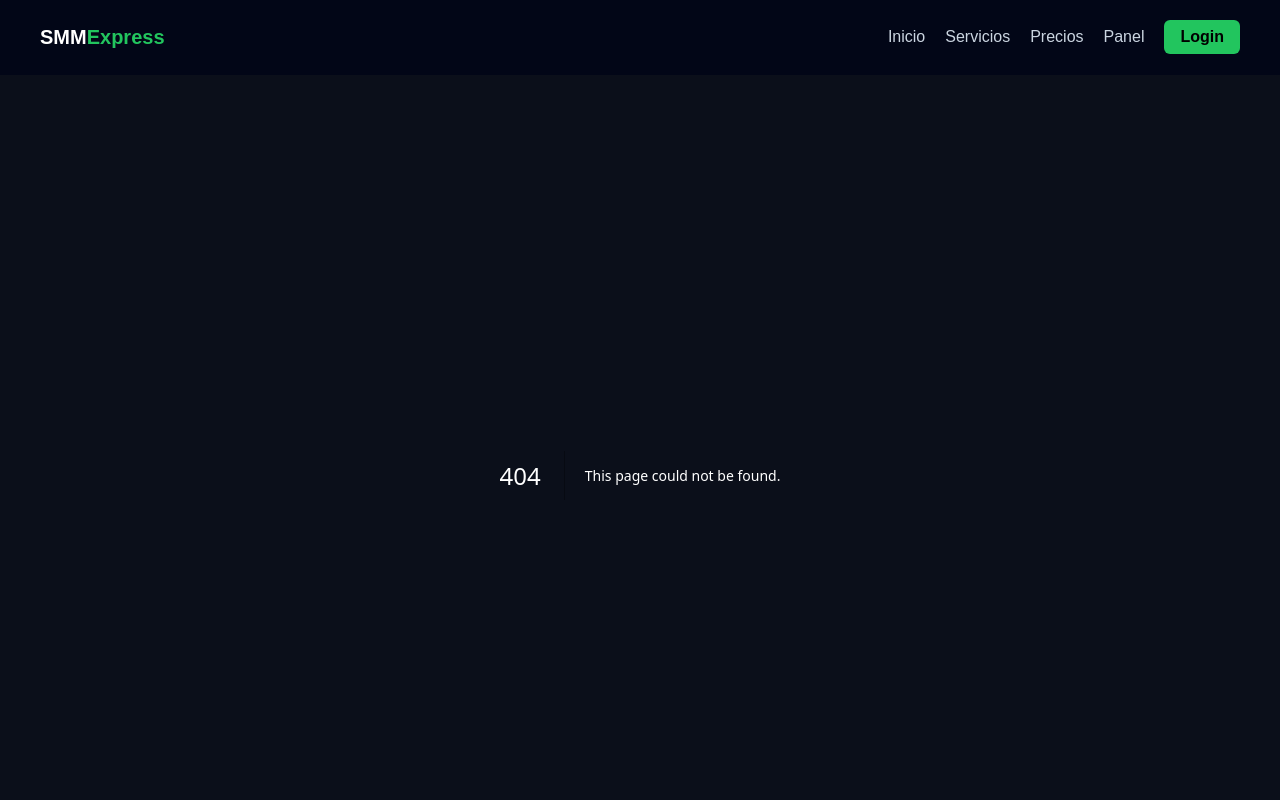
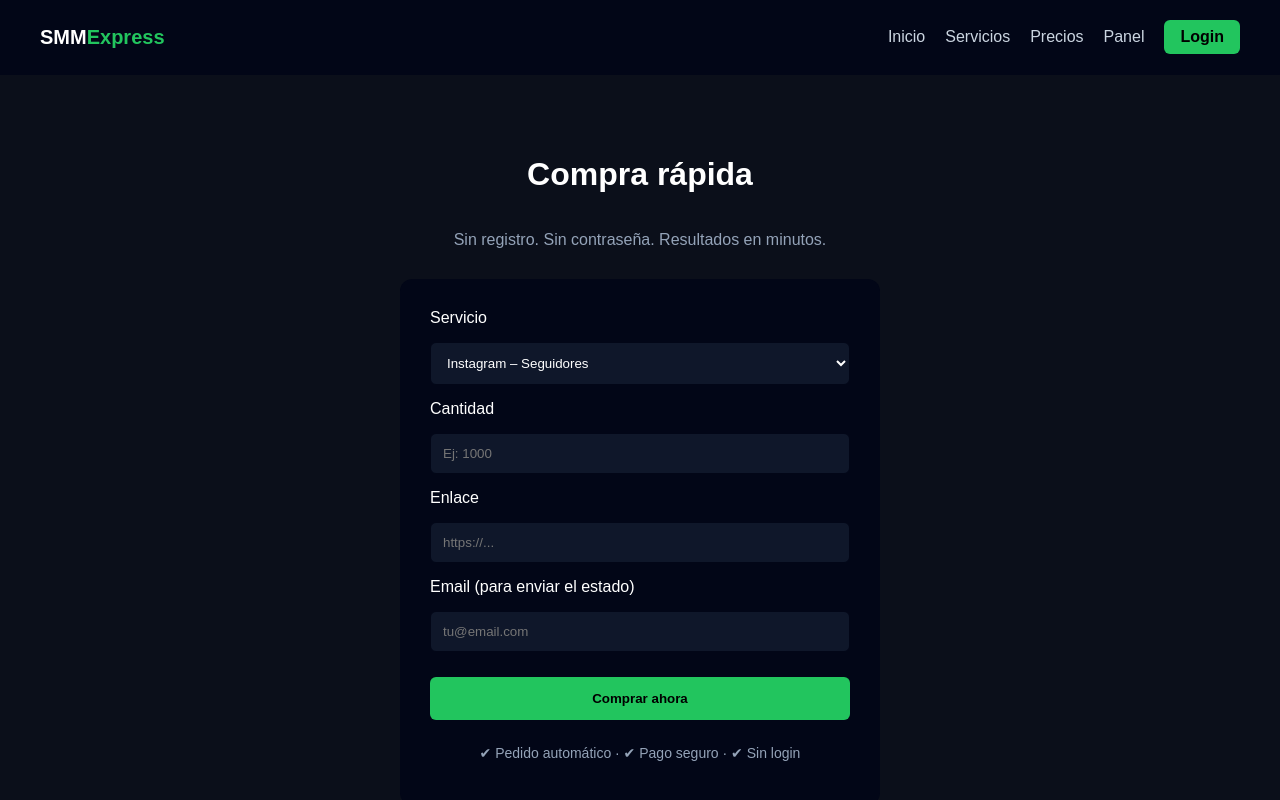
Before and after one commit to dotha115/SMMM, a Next.js app: page /app/order in a window 1280 px wide. Before the commit this address had no page. Shown: the top 800 px of the page. Built offline with nearby package versions, Linux system fonts and the light colour scheme.

Commit message:
Create page.js

```diff
--- /dev/null
+++ b/app/app/order/page.js
@@ -0,0 +1,90 @@
+export default function Order() {
+  return (
+    <main style={container}>
+      <h1>Compra rápida</h1>
+      <p style={subtitle}>
+        Sin registro. Sin contraseña. Resultados en minutos.
+      </p>
+
+      <div style={card}>
+        <label>Servicio</label>
+        <select style={input}>
+          <option>Instagram – Seguidores</option>
+          <option>Instagram – Likes</option>
+          <option>TikTok – Views</option>
+          <option>YouTube – Views</option>
+        </select>
+
+        <label>Cantidad</label>
+        <input type="number" placeholder="Ej: 1000" style={input} />
+
+        <label>Enlace</label>
+        <input type="text" placeholder="https://..." style={input} />
+
+        <label>Email (para enviar el estado)</label>
+        <input type="email" placeholder="tu@email.com" style={input} />
+
+        <button style={button}>
+          Comprar ahora
+        </button>
+
+        <p style={note}>
+          ✔ Pedido automático · ✔ Pago seguro · ✔ Sin login
+        </p>
+      </div>
+    </main>
+  );
+}
+
+const container = {
+  minHeight: "100vh",
+  background: "#0b0f1a",
+  color: "#fff",
+  padding: "60px 20px",
+  display: "flex",
+  flexDirection: "column",
+  alignItems: "center"
+};
+
+const subtitle = {
+  color: "#94a3b8",
+  marginBottom: "30px",
+  textAlign: "center"
+};
+
+const card = {
+  background: "#020617",
+  padding: "30px",
+  borderRadius: "12px",
+  maxWidth: "420px",
+  width: "100%",
+  display: "flex",
+  flexDirection: "column",
+  gap: "15px"
+};
+
+const input = {
+  padding: "12px",
+  borderRadius: "6px",
+  border: "1px solid #020617",
+  background: "#0f172a",
+  color: "#fff"
+};
+
+const button = {
+  marginTop: "10px",
+  padding: "14px",
+  background: "#22c55e",
+  color: "#000",
+  border: "none",
+  borderRadius: "6px",
+  fontWeight: "bold",
+  cursor: "pointer"
+};
+
+const note = {
+  marginTop: "10px",
+  fontSize: "14px",
+  color: "#94a3b8",
+  textAlign: "center"
+};
```
